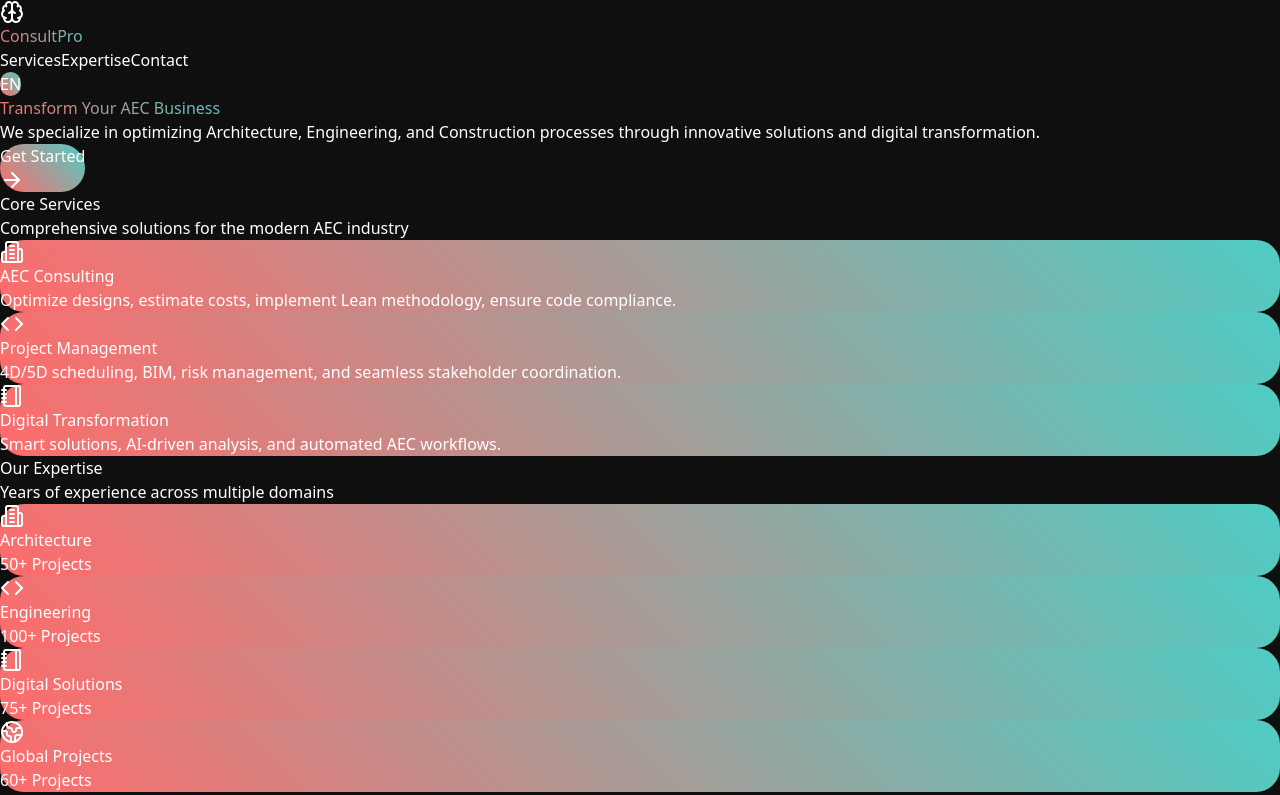
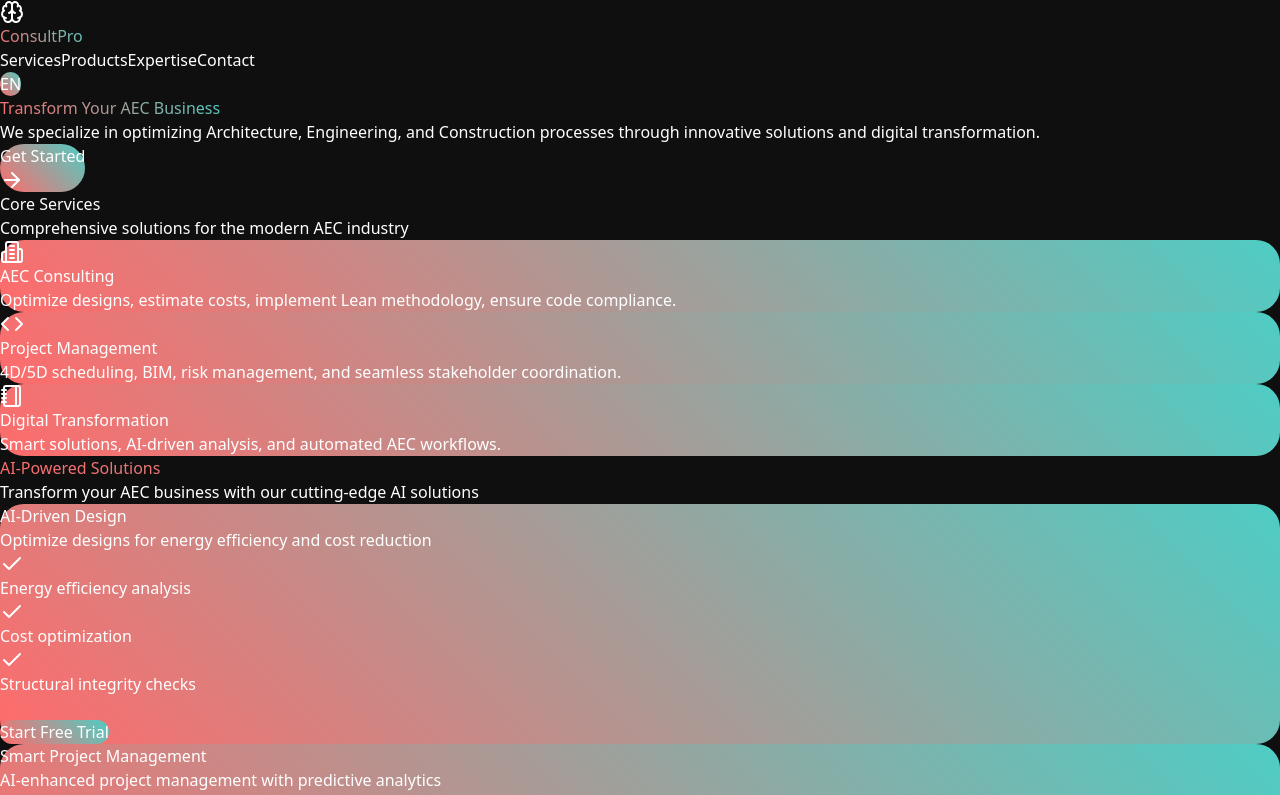
Before and after one commit to Maleek2lo/consultpro-clone, a React (Vite) app: page / in a window 1280 px wide. Shown: the top 795 px of the page. Built offline with nearby package versions, Linux system fonts and the light colour scheme.

Commit message:
Add products page with subscription plans

```diff
--- a/src/App.tsx
+++ b/src/App.tsx
@@ -3,6 +3,7 @@ import { motion, AnimatePresence } from 'framer-motion';
 import { Brain, Mail, MessageSquare, ArrowRight, Building2, Code, Globe2, Notebook, Languages, X, Calendar } from 'lucide-react';
 import { useLanguage } from './contexts/LanguageContext';
 import { translations } from './translations';
+import Products from './components/Products';
 
 interface FormData {
   name: string;
@@ -249,11 +250,11 @@ function App() {
       <nav className="fixed w-full z-50 bg-[#0f0f0f]/80 backdrop-blur-sm" role="navigation" aria-label="Main navigation">
         <div className="container mx-auto px-6 py-4 flex justify-between items-center">
           <motion.div
-            initial={{ opacity: 0, y: -20 }}
-            animate={{ opacity: 1, y: 0 }}
-            transition={{ duration: 0.5 }}
             className="flex items-center space-x-2 cursor-pointer"
             onClick={() => window.scrollTo({ top: 0, behavior: 'smooth' })}
+            initial={{ opacity: 0 }}
+            animate={{ opacity: 1 }}
+            transition={{ duration: 0.5 }}
           >
             <Brain className="h-8 w-8 text-[#4ecdc4]" aria-hidden="true" />
             <span className="text-xl font-bold gradient-text">ConsultPro</span>
@@ -266,6 +267,7 @@ function App() {
           >
             <div className="hidden md:flex space-x-8">
               <a href="#services" className="hover:text-[#64ffda] transition-colors" aria-label={t.nav.services}>{t.nav.services}</a>
+              <a href="#products" className="hover:text-[#64ffda] transition-colors" aria-label={t.nav.products}>{t.nav.products}</a>
               <a href="#expertise" className="hover:text-[#64ffda] transition-colors" aria-label={t.nav.expertise}>{t.nav.expertise}</a>
               <a href="#contact" className="hover:text-[#64ffda] transition-colors" aria-label={t.nav.contact}>{t.nav.contact}</a>
             </div>
@@ -351,6 +353,9 @@ function App() {
           </motion.div>
         </div>
       </section>
+
+      {/* Products Section */}
+      <Products />
 
       {/* Service Modal */}
       <ServiceModal
--- /dev/null
+++ b/src/components/Products.tsx
@@ -0,0 +1,114 @@
+import React from 'react';
+import { motion } from 'framer-motion';
+import { Check } from 'lucide-react';
+import { useLanguage } from '../contexts/LanguageContext';
+import { translations } from '../translations';
+
+const Products = () => {
+  const { language } = useLanguage();
+  const t = translations[language as keyof typeof translations];
+
+  const fadeIn = {
+    initial: { opacity: 0, y: 20 },
+    animate: { opacity: 1, y: 0 },
+    transition: { duration: 0.6 }
+  };
+
+  const staggerContainer = {
+    animate: {
+      transition: {
+        staggerChildren: 0.1
+      }
+    }
+  };
+
+  return (
+    <section id="products" className="py-32" aria-labelledby="products-title">
+      <div className="container mx-auto px-6">
+        <motion.div
+          className="text-center mb-20"
+          variants={fadeIn}
+          initial="initial"
+          whileInView="animate"
+          viewport={{ once: true }}
+        >
+          <h2 id="products-title" className="text-4xl font-bold mb-4 gradient-text">
+            {t.products.title}
+          </h2>
+          <p className="text-gray-400 max-w-2xl mx-auto">
+            {t.products.subtitle}
+          </p>
+        </motion.div>
+
+        <motion.div
+          className="grid md:grid-cols-2 lg:grid-cols-4 gap-8"
+          variants={staggerContainer}
+          initial="initial"
+          whileInView="animate"
+          viewport={{ once: true }}
+        >
+          {Object.entries(t.products.plans).map(([key, plan]) => (
+            <motion.div
+              key={key}
+              className="gradient-border rounded-2xl p-[1px]"
+              variants={fadeIn}
+            >
+              <div className="bg-[#0f0f0f] p-8 rounded-2xl h-full flex flex-col">
+                <h3 className="text-xl font-bold mb-4">{plan.title}</h3>
+                <p className="text-gray-400 mb-6">{plan.description}</p>
+                <div className="flex-grow">
+                  <ul className="space-y-4 mb-8">
+                    {plan.features.map((feature, index) => (
+                      <li key={index} className="flex items-center space-x-3">
+                        <Check className="h-5 w-5 text-[#64ffda]" />
+                        <span>{feature}</span>
+                      </li>
+                    ))}
+                  </ul>
+                </div>
+                <div className="mt-auto">
+                  <p className="text-2xl font-bold mb-6 gradient-text">{plan.price}</p>
+                  <motion.button
+                    className="gradient-border rounded-full w-full"
+                    whileHover={{ scale: 1.05 }}
+                    whileTap={{ scale: 0.95 }}
+                  >
+                    <div className="px-6 py-3 rounded-full">
+                      <span>{t.products.cta}</span>
+                    </div>
+                  </motion.button>
+                </div>
+              </div>
+            </motion.div>
+          ))}
+        </motion.div>
+
+        <motion.div
+          className="mt-20 text-center"
+          variants={fadeIn}
+          initial="initial"
+          whileInView="animate"
+          viewport={{ once: true }}
+        >
+          <div className="gradient-border rounded-2xl p-[1px] max-w-3xl mx-auto">
+            <div className="bg-[#0f0f0f] p-8 rounded-2xl">
+              <h3 className="text-2xl font-bold mb-4">{t.products.enterprise.title}</h3>
+              <p className="text-gray-400 mb-8">{t.products.enterprise.description}</p>
+              <motion.button
+                className="gradient-border rounded-full"
+                whileHover={{ scale: 1.05 }}
+                whileTap={{ scale: 0.95 }}
+              >
+                <div className="px-8 py-3 rounded-full">
+                  <span>{t.products.enterprise.cta}</span>
+                </div>
+              </motion.button>
+            </div>
+          </div>
+        </motion.div>
+      </div>
+    </section>
+  );
+};
+
+export default Products;
--- a/src/translations.ts
+++ b/src/translations.ts
@@ -3,7 +3,8 @@ export const translations = {
     nav: {
       services: 'Services',
       expertise: 'Expertise',
-      contact: 'Contact'
+      contact: 'Contact',
+      products: 'Products'
     },
     hero: {
       title: 'Transform Your AEC Business',
@@ -49,13 +50,74 @@ export const translations = {
     },
     footer: {
       rights: 'All rights reserved.'
+    },
+    products: {
+      title: 'AI-Powered Solutions',
+      subtitle: 'Transform your AEC business with our cutting-edge AI solutions',
+      plans: {
+        aiDesign: {
+          title: 'AI-Driven Design',
+          description: 'Optimize designs for energy efficiency and cost reduction',
+          features: ['Energy efficiency analysis', 'Cost optimization', 'Structural integrity checks'],
+          price: 'From $299/month'
+        },
+        projectManagement: {
+          title: 'Smart Project Management',
+          description: 'AI-enhanced project management with predictive analytics',
+          features: ['Predictive timeline analysis', 'Automated risk assessment', 'Resource optimization'],
+          price: 'From $399/month'
+        },
+        automation: {
+          title: 'Process Automation',
+          description: 'Automate routine tasks and enhance efficiency',
+          features: ['Smart scheduling', 'Resource allocation', 'Compliance monitoring'],
+          price: 'From $249/month'
+        },
+        maintenance: {
+          title: 'Predictive Maintenance',
+          description: 'Prevent equipment failures before they occur',
+          features: ['Equipment monitoring', 'Maintenance scheduling', 'Downtime prevention'],
+          price: 'From $199/month'
+        },
+        vrPlatform: {
+          title: 'VR Collaboration',
+          description: 'Virtual reality platform for remote team collaboration',
+          features: ['Real-time model review', 'Virtual meetings', 'Cross-platform support'],
+          price: 'From $349/month'
+        },
+        bimAnalytics: {
+          title: 'BIM Analytics',
+          description: 'AI-powered insights from your BIM data',
+          features: ['Workflow optimization', 'Data analysis', 'Decision support'],
+          price: 'From $449/month'
+        },
+        safety: {
+          title: 'Safety Monitoring',
+          description: 'AI-driven safety compliance monitoring',
+          features: ['Real-time monitoring', 'Incident prevention', 'Compliance reporting'],
+          price: 'From $299/month'
+        },
+        crm: {
+          title: 'AEC CRM',
+          description: 'Specialized CRM system for AEC firms',
+          features: ['Client management', 'Project tracking', 'Opportunity forecasting'],
+          price: 'From $199/month'
+        }
+      },
+      cta: 'Start Free Trial',
+      enterprise: {
+        title: 'Enterprise Solutions',
+        description: 'Custom solutions for large organizations',
+        cta: 'Contact Sales'
+      }
     }
   },
   fr: {
     nav: {
       services: 'Services',
       expertise: 'Expertise',
-      contact: 'Contact'
+      contact: 'Contact',
+      products: 'Produits'
     },
     hero: {
       title: 'Transformez Votre Entreprise AEC',
@@ -101,6 +163,66 @@ export const translations = {
     },
     footer: {
       rights: 'Tous droits réservés.'
+    },
+    products: {
+      title: 'Solutions IA',
+      subtitle: 'Transformez votre entreprise AEC avec nos solutions IA de pointe',
+      plans: {
+        aiDesign: {
+          title: 'Conception IA',
+          description: 'Optimisez les conceptions pour l\'efficacité énergétique',
+          features: ['Analyse énergétique', 'Optimisation des coûts', 'Vérifications structurelles'],
+          price: 'À partir de 299€/mois'
+        },
+        projectManagement: {
+          title: 'Gestion de Projet IA',
+          description: 'Gestion de projet améliorée par l\'IA',
+          features: ['Analyse prédictive', 'Évaluation des risques', 'Optimisation des ressources'],
+          price: 'À partir de 399€/mois'
+        },
+        automation: {
+          title: 'Automatisation',
+          description: 'Automatisez les tâches routinières',
+          features: ['Planification intelligente', 'Allocation des ressources', 'Suivi de conformité'],
+          price: 'À partir de 249€/mois'
+        },
+        maintenance: {
+          title: 'Maintenance Prédictive',
+          description: 'Prévenez les pannes d\'équipement',
+          features: ['Surveillance des équipements', 'Planification', 'Prévention des arrêts'],
+          price: 'À partir de 199€/mois'
+        },
+        vrPlatform: {
+          title: 'Collaboration VR',
+          description: 'Plateforme de réalité virtuelle pour la collaboration',
+          features: ['Revue de modèles', 'Réunions virtuelles', 'Support multiplateforme'],
+          price: 'À partir de 349€/mois'
+        },
+        bimAnalytics: {
+          title: 'Analytique BIM',
+          description: 'Analyses BIM alimentées par l\'IA',
+          features: ['Optimisation des flux', 'Analyse de données', 'Aide à la décision'],
+          price: 'À partir de 449€/mois'
+        },
+        safety: {
+          title: 'Surveillance Sécurité',
+          description: 'Surveillance de la sécurité par IA',
+          features: ['Surveillance en temps réel', 'Prévention', 'Rapports de conformité'],
+          price: 'À partir de 299€/mois'
+        },
+        crm: {
+          title: 'CRM AEC',
+          description: 'Système CRM spécialisé pour l\'AEC',
+          features: ['Gestion clients', 'Suivi de projets', 'Prévision d\'opportunités'],
+          price: 'À partir de 199€/mois'
+        }
+      },
+      cta: 'Essai Gratuit',
+      enterprise: {
+        title: 'Solutions Entreprise',
+        description: 'Solutions personnalisées pour grandes organisations',
+        cta: 'Contacter les Ventes'
+      }
     }
   }
 };
```
